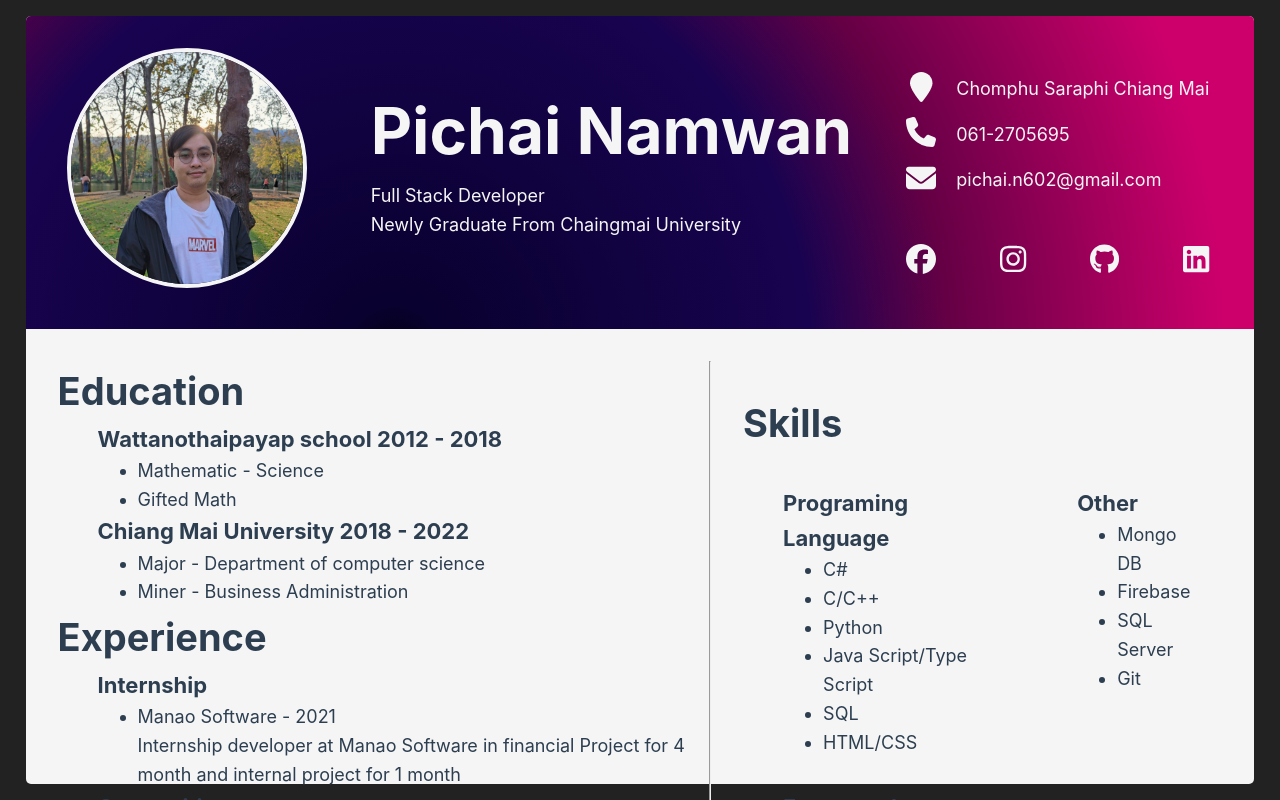
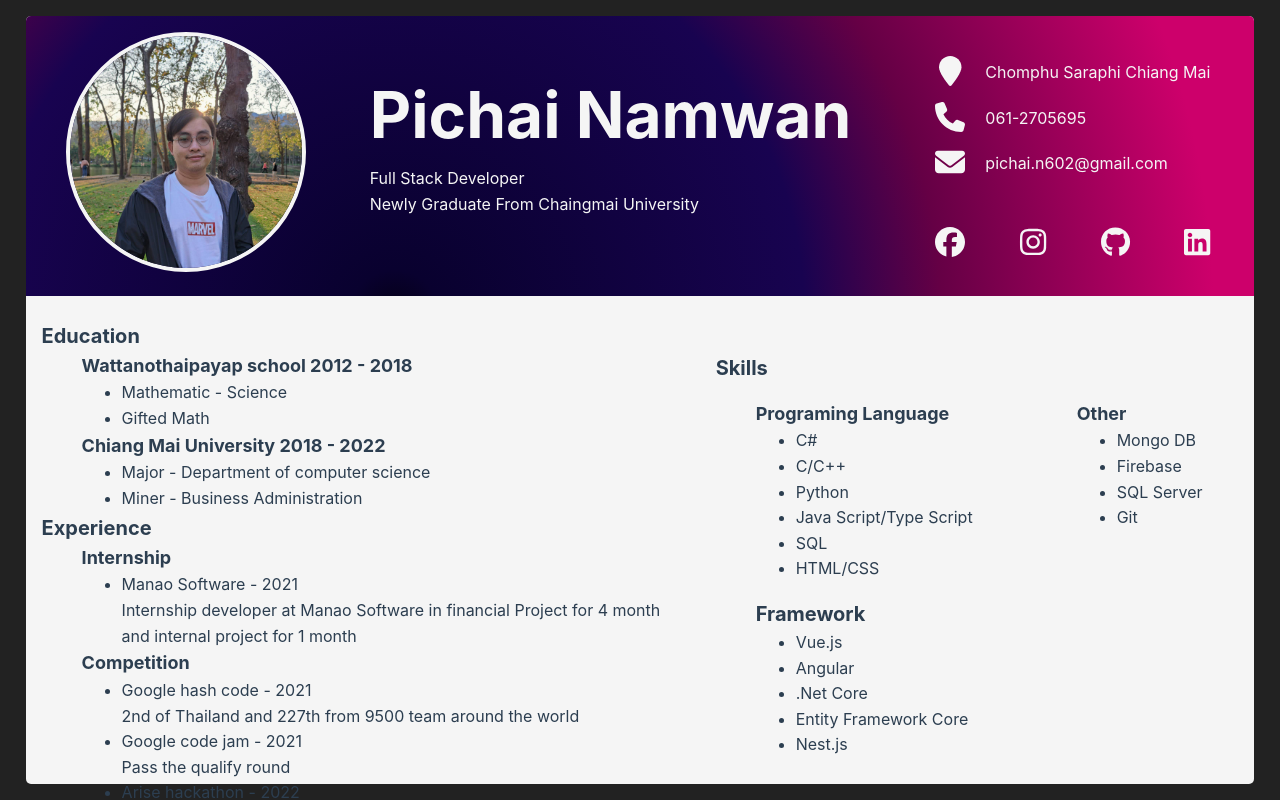
Before and after one commit to Kiissu602/kiissu602.github.io, a Vue app: page / in a window 1280 px wide. Shown: the top 800 px of the page. Built offline with nearby package versions, Linux system fonts and the light colour scheme.

Commit message:
fix resolution size

```diff
--- a/src/assets/base.css
+++ b/src/assets/base.css
@@ -71,7 +71,7 @@ body {
   font-family: Inter, -apple-system, BlinkMacSystemFont, "Segoe UI", Roboto,
     Oxygen, Ubuntu, Cantarell, "Fira Sans", "Droid Sans", "Helvetica Neue",
     sans-serif;
-  font-size: 18px;
+  font-size: 16px;
   text-rendering: optimizeLegibility;
   -webkit-font-smoothing: antialiased;
   -moz-osx-font-smoothing: grayscale;
--- a/src/components/Desktop.vue
+++ b/src/components/Desktop.vue
@@ -13,7 +13,6 @@ export default {
     <div class="card-title"><Details /><Ico /></div>
     <div class="card-body">
       <LeftSide />
-      <hr />
       <RightSide />
     </div>
   </div>
@@ -26,7 +25,7 @@ export default {
   height: 96vh;
   background-color: whitesmoke;
   border-radius: 5px;
-  padding: 2rem;
+  padding: 1rem;
 }
 .card-title {
   background: #180350;
@@ -39,19 +38,18 @@ export default {
     #cd006b 90%
   );
 
-  margin: -2rem;
-  padding: 2rem;
+  margin: -1rem;
+  padding: 1rem;
   display: flex;
   border-radius: 5px 5px 0px 0px;
   justify-content: space-around;
 }
 
 .card-body {
-  margin-top: 2rem;
-  padding: 2rem 0rem 0rem 0rem;
+  margin-top: 1.5rem;
+  padding: 1rem 0rem 0rem 0rem;
   display: flex;
   justify-content: space-around;
-  height: 75%;
 }
 
 hr {
--- a/src/components/desktop/education.vue
+++ b/src/components/desktop/education.vue
@@ -20,11 +20,11 @@
 
 <style scoped>
 .title {
-  font-size: 38px;
+  font-size: 20px;
   font-weight: bold;
 }
 .school {
-  font-size: 22px;
+  font-size: 18px;
   font-weight: bold;
   list-style-type: none;
 }
--- a/src/components/desktop/experience.vue
+++ b/src/components/desktop/experience.vue
@@ -30,14 +30,14 @@
   </div>
 </template>
 
-<style scope>
+<style scoped>
 .title {
-  font-size: 38px;
+  font-size: 20px;
   font-weight: bold;
 }
 
 .exp {
-  font-size: 22px;
+  font-size: 18px;
   font-weight: bold;
   list-style-type: none;
 }
--- a/src/components/desktop/framework.vue
+++ b/src/components/desktop/framework.vue
@@ -11,9 +11,9 @@
   </ul>
 </template>
 
-<style scope>
+<style scoped>
 .skill {
-  font-size: 22px;
+  font-size: 20px;
   font-weight: bold;
   list-style-type: none;
 }
--- a/src/components/desktop/other.vue
+++ b/src/components/desktop/other.vue
@@ -10,4 +10,8 @@
   </ul>
 </template>
 
-<style></style>
+<style scoped>
+.skill {
+  font-size: 18px;
+}
+</style>
--- a/src/components/desktop/programing.vue
+++ b/src/components/desktop/programing.vue
@@ -16,7 +16,7 @@
 
 <style scope>
 .skill {
-  font-size: 22px;
+  font-size: 18px;
   font-weight: bold;
   list-style-type: none;
 }
--- a/src/components/desktop/right-side.vue
+++ b/src/components/desktop/right-side.vue
@@ -21,15 +21,15 @@ export default {
   width: 720px;
 }
 .title {
-  font-size: 38px;
+  font-size: 20px;
   font-weight: bold;
 }
 .top {
   display: flex;
-  margin-top: 2rem;
+  margin-top: 1rem;
 }
 .fw {
-  margin-top: 2rem;
+  margin-top: 1rem;
 }
 .oth {
   margin-left: 4rem;
```
Also changed, not shown: src/components/desktop/skills.vue (deleted).
